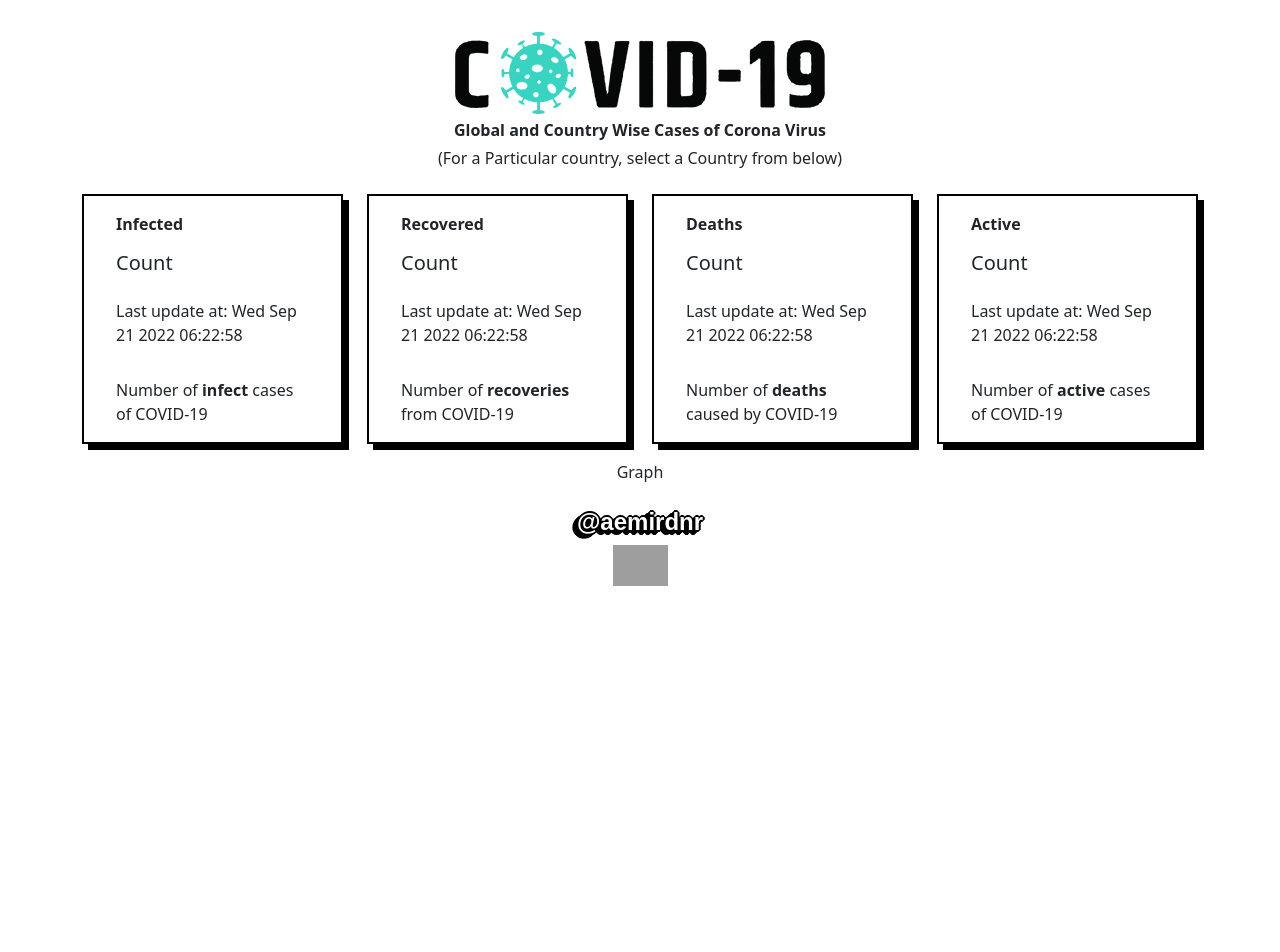
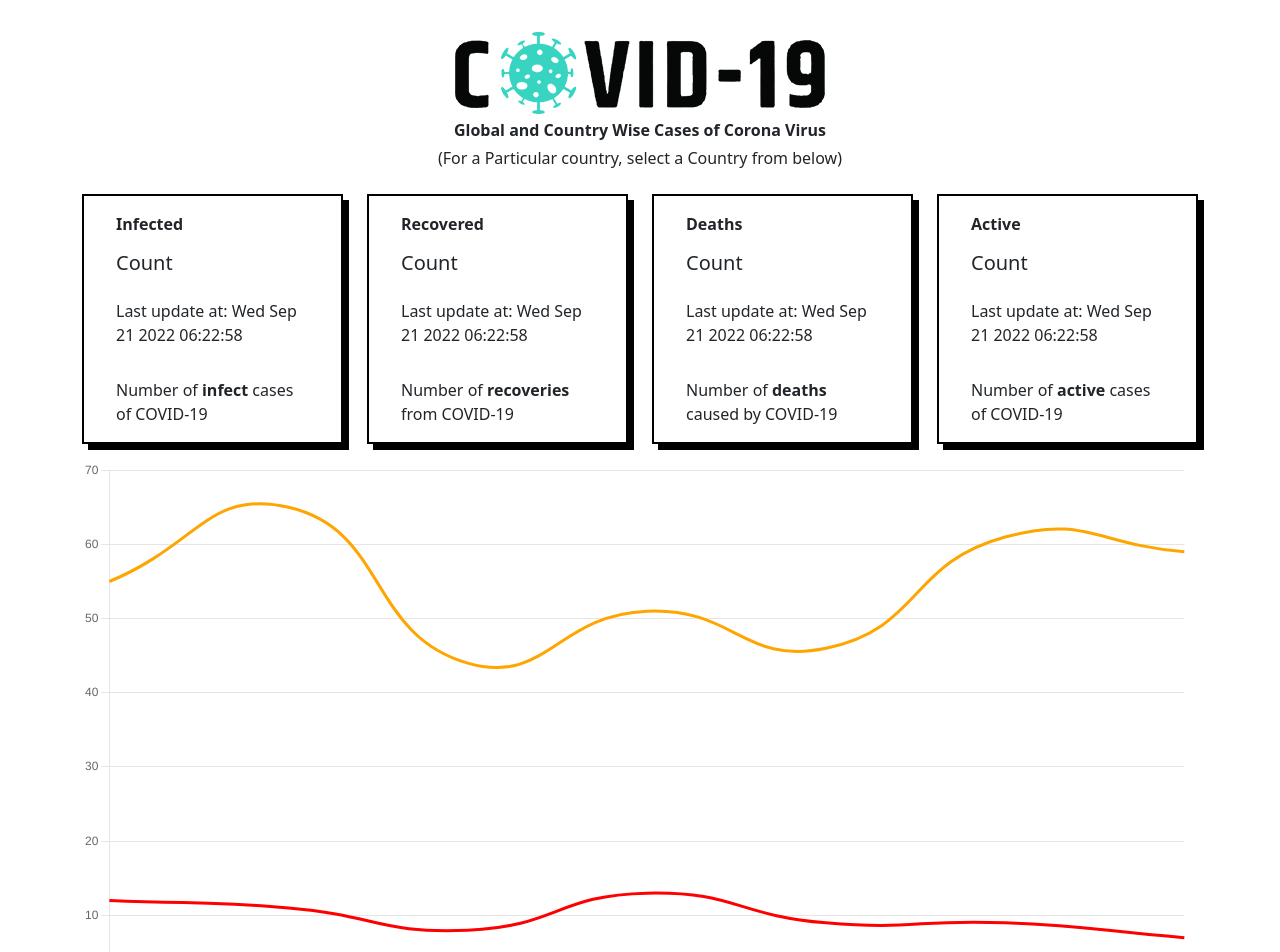
Before and after one commit to aemirdnr/redux-covid-tracker, a React (Vite) app: page / in a window 1280 px wide. Shown: the top 952 px of the page. Before the commit the page ends 800 px from the top, so only its background shows below. Built offline with nearby package versions, Linux system fonts and the light colour scheme; grey boxes are pictures that could not be loaded.

Commit message:
ChartJS - Line graph

```diff
--- a/package.json
+++ b/package.json
@@ -11,7 +11,9 @@
   "dependencies": {
     "@reduxjs/toolkit": "^1.8.5",
     "bootstrap": "^5.2.1",
+    "chart.js": "^3.9.1",
     "react": "^18.2.0",
+    "react-chartjs-2": "^4.3.1",
     "react-dom": "^18.2.0",
     "react-redux": "^8.0.2",
     "sass": "^1.54.9"
--- a/src/components/Graph.jsx
+++ b/src/components/Graph.jsx
@@ -1,5 +1,69 @@
+import {
+  Chart as ChartJS,
+  CategoryScale,
+  LinearScale,
+  PointElement,
+  LineElement,
+  Title,
+  Tooltip,
+} from "chart.js";
+
+import { Line } from "react-chartjs-2";
+
+ChartJS.register(
+  CategoryScale,
+  LinearScale,
+  PointElement,
+  LineElement,
+  Title,
+  Tooltip
+);
+
+const labels = ["January", "February", "March", "April", "May", "June", "July"];
+
+const options = {
+  scales: {
+    x: {
+      grid: {
+        display: false,
+      },
+    },
+    y: {
+      grid: {},
+    },
+  },
+};
+
+const data = {
+  labels,
+  datasets: [
+    {
+      label: "Infected",
+      data: [55, 65, 44, 51, 46, 61, 59],
+      borderColor: "orange",
+      backgroundColor: "transparent",
+      pointBorderColor: "transparent",
+      pointBorderWidth: 4,
+      tension: 0.5,
+    },
+    {
+      label: "Deaths",
+      data: [12, 11, 8, 13, 9, 9, 7],
+      borderColor: "red",
+      backgroundColor: "transparent",
+      pointBorderColor: "transparent",
+      pointBorderWidth: 4,
+      tension: 0.5,
+    },
+  ],
+};
+
 function Graph() {
-  return <div>Graph</div>;
+  return (
+    <>
+      <Line options={options} data={data} />
+    </>
+  );
 }
 
 export default Graph;
--- a/src/components/Header.jsx
+++ b/src/components/Header.jsx
@@ -9,7 +9,7 @@ function Header() {
         style={{ width: "370px" }}
       />
       <b>Global and Country Wise Cases of Corona Virus</b>
-      <text>(For a Particular country, select a Country from below)</text>
+      <span>(For a Particular country, select a Country from below)</span>
     </div>
   );
 }
--- a/src/styles.module.sass
+++ b/src/styles.module.sass
@@ -28,4 +28,4 @@ a
     transition: all 150ms ease-in-out
     &:hover
         cursor: pointer
-        filter: drop-shadow(-2px 2px 0px #000)
+        filter: drop-shadow(-1px 1px 0px #000)
```
Also changed, not shown: 1 other file (tests, documents, lock files or other folders).
